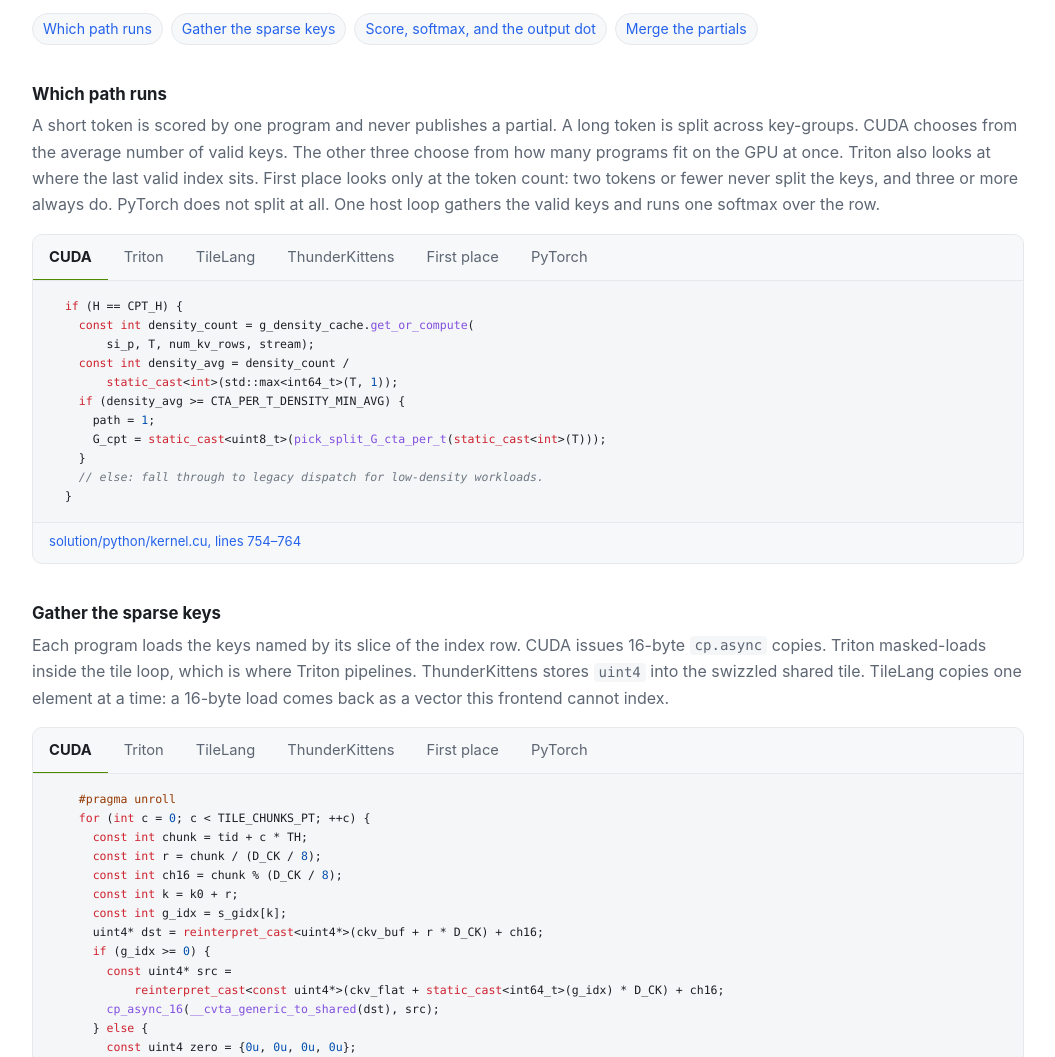
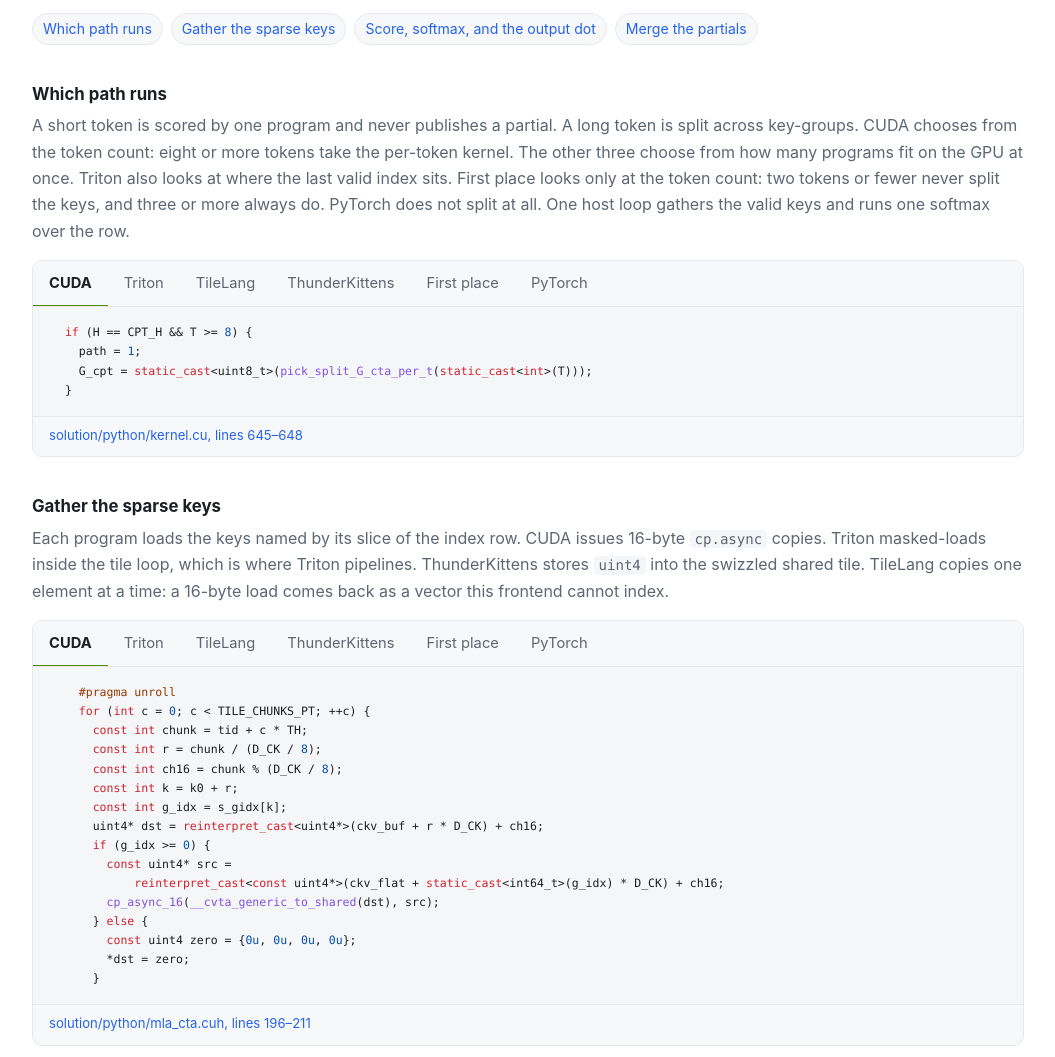
Before and after one commit to ykirpichev/dsa_sparse_attention_h16_ckv512_kpe64_topk2048_ps64, a plain HTML site: page docs/frameworks/index.html in a window 1280 px wide. Shown: the part 1644-2701 px from the top of the page, without its empty margins (112-1167 px from the left). Drawn offline with Linux system fonts and the light colour scheme.

Commit message:
refactor(cuda): route on token count instead of the density cache
T >= 8 uses the per-token kernel and every smaller call stays per-head. The index scan and its host sync were measured slower than this shape rule on the 23 contest workloads.

Co-authored-by: Cursor <cursoragent@cursor.com>

```diff
--- a/docs/frameworks/index.html
+++ b/docs/frameworks/index.html
@@ -142,7 +142,7 @@ lse   = m + log2(l)             # base-2 log-sum-exp, −∞ when the row is emp
 </nav>
 <section class="piece" id="piece-path">
 <h3>Which path runs</h3>
-<p class="why">A short token is scored by one program and never publishes a partial. A long token is split across key-groups. CUDA chooses from the average number of valid keys. The other three choose from how many programs fit on the GPU at once. Triton also looks at where the last valid index sits. First place looks only at the token count: two tokens or fewer never split the keys, and three or more always do. PyTorch does not split at all. One host loop gathers the valid keys and runs one softmax over the row.</p>
+<p class="why">A short token is scored by one program and never publishes a partial. A long token is split across key-groups. CUDA chooses from the token count: eight or more tokens take the per-token kernel. The other three choose from how many programs fit on the GPU at once. Triton also looks at where the last valid index sits. First place looks only at the token count: two tokens or fewer never split the keys, and three or more always do. PyTorch does not split at all. One host loop gathers the valid keys and runs one softmax over the row.</p>
 <div class="editor">
 <div class="tabs" role="tablist">
 <button type="button" role="tab" aria-selected="true" class="cuda on" data-lang="cuda">CUDA</button>
@@ -153,18 +153,11 @@ lse   = m + log2(l)             # base-2 log-sum-exp, −∞ when the row is emp
 <button type="button" role="tab" aria-selected="false" class="pt" data-lang="pt">PyTorch</button>
 </div>
 <div class="pane on" data-lang="cuda" role="tabpanel">
-<pre><code class="lang-cpp">  if (H == CPT_H) {
-    const int density_count = g_density_cache.get_or_compute(
-        si_p, T, num_kv_rows, stream);
-    const int density_avg = density_count /
-        static_cast&lt;int&gt;(std::max&lt;int64_t&gt;(T, 1));
-    if (density_avg &gt;= CTA_PER_T_DENSITY_MIN_AVG) {
-      path = 1;
-      G_cpt = static_cast&lt;uint8_t&gt;(pick_split_G_cta_per_t(static_cast&lt;int&gt;(T)));
-    }
-    // else: fall through to legacy dispatch for low-density workloads.
+<pre><code class="lang-cpp">  if (H == CPT_H &amp;&amp; T &gt;= 8) {
+    path = 1;
+    G_cpt = static_cast&lt;uint8_t&gt;(pick_split_G_cta_per_t(static_cast&lt;int&gt;(T)));
   }</code></pre>
-<p class="src"><a href="https://github.com/ykirpichev/dsa_sparse_attention_h16_ckv512_kpe64_topk2048_ps64/blob/readable/solution/python/kernel.cu#L754-L764">solution/python/kernel.cu, lines 754–764</a></p>
+<p class="src"><a href="https://github.com/ykirpichev/dsa_sparse_attention_h16_ckv512_kpe64_topk2048_ps64/blob/readable/solution/python/kernel.cu#L645-L648">solution/python/kernel.cu, lines 645–648</a></p>
 </div>
 <div class="pane" data-lang="triton" role="tabpanel">
 <pre><code class="lang-python">    pos = tl.arange(0, TOPK)
@@ -845,7 +838,7 @@ modal run scripts/profile_frameworks.py --which tk,tilelang --tilelang 16x128,16
 
 <h2>Why CUDA, ThunderKittens, and TileLang are slower</h2>
 <p>On the dense call (<code>02d6ae9c</code>, 8 tokens, 303 keys) Triton is one kernel and takes 11.0 µs. CUDA takes 51.8 µs in two kernels. ThunderKittens takes 104 µs in one kernel. TileLang's kernels take 46.2 µs and 6.6 µs, plus about 8 µs of small copies, so the GPU is busy for 60.8 µs. The span is 113 µs because the GPU waits between those launches.</p>
-<p><strong>CUDA</strong> was tuned for a 16-key WMMA tile and a second kernel that merges the partials. Twelve of the 23 workloads take that per-head path, which is the submission's fast path and about 0.9 µs per tile. The fused Triton kernel never uses it. It scores 32 to 128 keys in one pipelined tile and merges in the same launch. CUDA still wins the shortest call, 3.4 µs against 4.0. Past a handful of keys the 16-key tile and the second kernel are the whole gap: the dense call is 51.8 µs against 11.0.</p>
+<p><strong>CUDA</strong> was tuned for a 16-key WMMA tile and a second kernel that merges the partials. In the timed build, twelve of the 23 workloads took that per-head path, which is about 0.9 µs per tile. The source now picks the path from the token count: <code>T &gt;= 8</code> uses the per-token kernel, and a smaller call stays per-head. That shape rule was measured slightly faster than counting valid indices, and the decision is a comparison of T. The fused Triton kernel scores 32 to 128 keys in one pipelined tile and merges in the same launch. CUDA still wins the shortest call, 3.4 µs against 4.0. Past a handful of keys the 16-key tile and the second kernel are the whole gap: the dense call is 51.8 µs against 11.0.</p>
 <p><strong>ThunderKittens</strong> pays for the tensor-core tile. <code>mm_ABt</code> consumes 128 rows and a K that is a multiple of 64, and this problem has 16 heads and a 512-d latent, so most of each tile is padding. Scoring 128 keys is four K=128 steps plus the positional key. The output is eight more <code>mm_AB</code>s of 64 columns. Each step gathers into a swizzled tile, one thread issues the MMA, and every thread waits. One such tile is already about 50 µs on a token with two keys, which Triton scores in 4 µs. The 16-byte vector gather removed the scalar shared-memory cost. The number of MMA steps is still there.</p>
 <p><strong>TileLang</strong> pays for the gather and for two launches. A 16-byte load comes back as a vector this frontend cannot index, so a 128 by 512 key tile is copied one element at a time. The gemm itself is one call for the score and one call for all 512 output columns. The reported 95.9 µs geomean is that work plus the idle time between the partial kernel and the merge. Kernel-busy time is 39.6 µs.</p>
 <p>Triton is one pipelined launch. The score, the softmax, and the output dot share the K that was just loaded, and the merge is a counter in that same kernel. On 16 heads by 512 that is worth more than the tensor-core instruction the other two are built around.</p>
```
Also changed, not shown: docs/index.html (+2 -2 lines), 1 other file.
